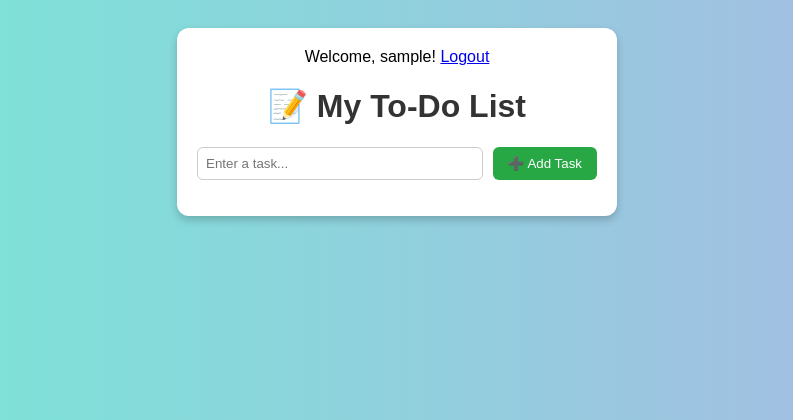
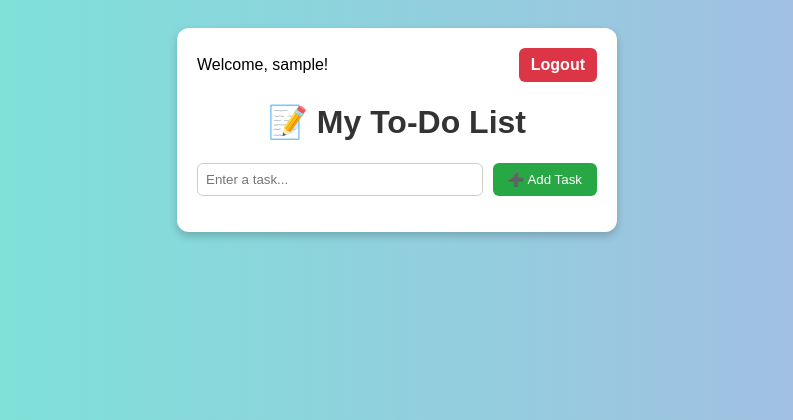
Before and after one commit to acecode101/todo-app-with-authentication, a Flask app: page / in a window 1280 px wide. Shown: the top 420 px of the page, without its empty margins (243-1036 px from the left). Run offline with Flask 3, Linux system fonts and the light colour scheme; the visitor is signed in with stand-in values (Sample User, id 1); data that the repository does not hold is empty.

Commit message:
Update style.css

```diff
--- a/static/style.css
+++ b/static/style.css
@@ -15,6 +15,41 @@ body {
     border-radius: 12px;
     box-shadow: 0 4px 8px rgba(0, 0, 0, 0.2);
 }
+
+/* Navigation Bar */
+nav {
+    display: flex;
+    justify-content: space-between;
+    align-items: center;
+    margin-bottom: 15px;
+}
+
+nav a {
+    text-decoration: none;
+    font-weight: bold;
+    padding: 8px 12px;
+    border-radius: 6px;
+    transition: background 0.3s;
+}
+
+.login-btn {
+    background: #007bff;
+    color: white;
+}
+
+.register-btn {
+    background: #ffc107;
+    color: black;
+}
+
+.logout-btn {
+    background: #dc3545;
+    color: white;
+}
+
+.login-btn:hover { background: #0056b3; }
+.register-btn:hover { background: #e0a800; }
+.logout-btn:hover { background: #c82333; }
 
 /* Title */
 h1 {
@@ -42,6 +77,7 @@ button {
     border: none;
     border-radius: 6px;
     cursor: pointer;
+    transition: background 0.3s;
 }
 
 button:hover {
@@ -62,6 +98,11 @@ li {
     display: flex;
     justify-content: space-between;
     align-items: center;
+    transition: background 0.3s;
+}
+
+li:hover {
+    background: #e0e0e0;
 }
 
 /* Completed Task */
@@ -75,6 +116,7 @@ li {
     text-decoration: none;
     font-size: 18px;
     margin: 0 5px;
+    transition: transform 0.2s;
 }
 
 .complete-btn {
@@ -84,3 +126,7 @@ li {
 .delete-btn {
     color: red;
 }
+
+.actions a:hover {
+    transform: scale(1.2);
+}
```
